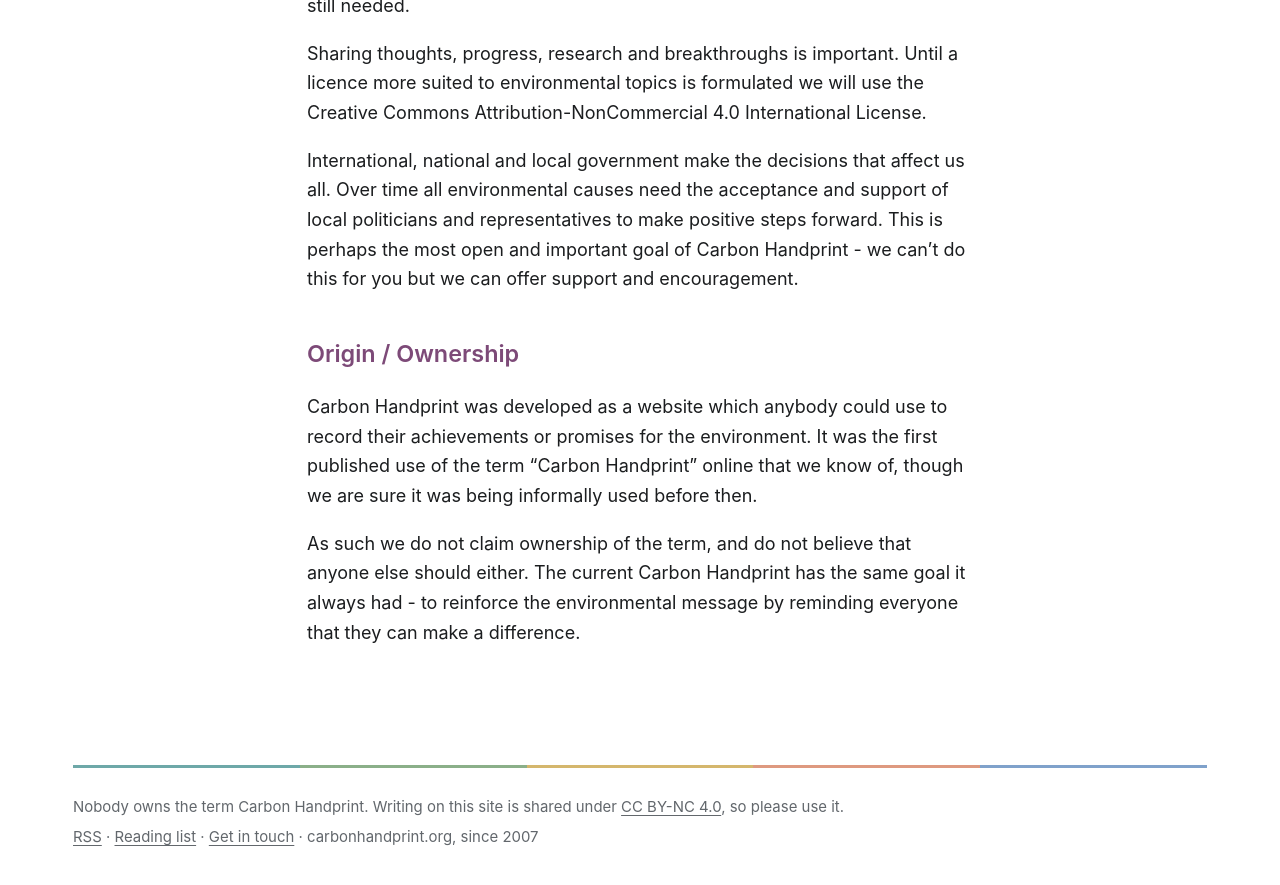
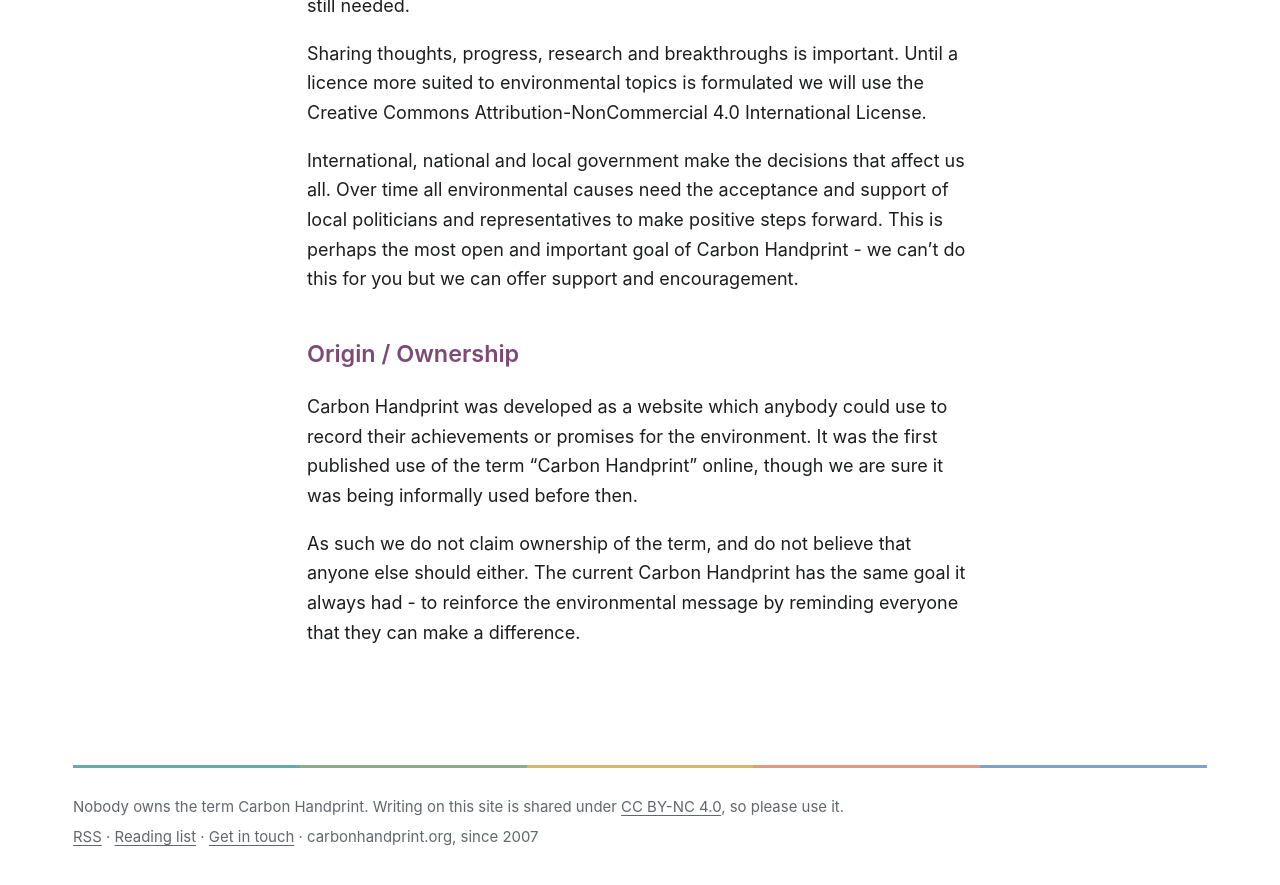
Before and after one commit to multiplicit-com/carbonhandprint, a Jekyll site: the page built from archive/2019.md, in a window 1280 px wide and 900 px high, scrolled down 3897 px. Shown: the top 885 px of the window. Built offline with Jekyll 4.4.1, drawn with Linux system fonts in a browser that asks for light colours.

```diff
--- a/archive/2019.md
+++ b/archive/2019.md
@@ -79,6 +79,6 @@ International, national and local government make the decisions that affect us a
 
 ## Origin / Ownership
 
-Carbon Handprint was developed as a website which anybody could use to record their achievements or promises for the environment. It was the first published use of the term "Carbon Handprint" online that we know of, though we are sure it was being informally used before then.
+Carbon Handprint was developed as a website which anybody could use to record their achievements or promises for the environment. It was the first published use of the term "Carbon Handprint" online, though we are sure it was being informally used before then.
 
 As such we do not claim ownership of the term, and do not believe that anyone else should either. The current Carbon Handprint has the same goal it always had - to reinforce the environmental message by reminding everyone that they can make a difference.
```
